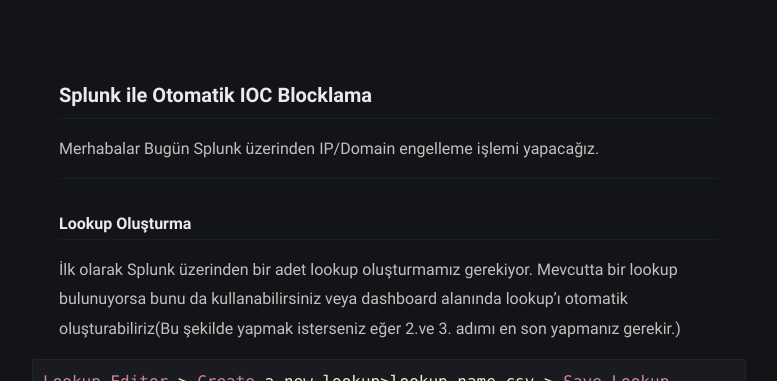
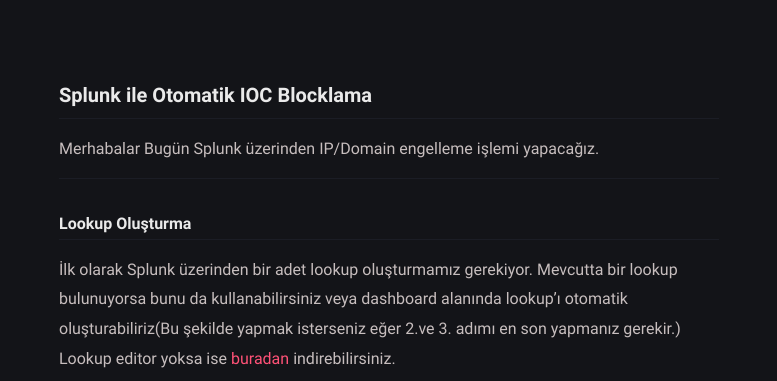
Before and after one commit to mustafayilmazco/mustafayilmazco.github.io, a Jekyll site: the page built from _posts/splunk/2023-09-25-ioc-block.md, in a window 1280 px wide and 900 px high, scrolled down 331 px, cut to the strip 0-381 px from the top of the window. Shown: the whole strip, without its empty margins (251-1028 px from the left). Built offline with Jekyll 4.4.1, drawn with Linux system fonts in a browser that asks for light colours; some of the changed text lies outside the part shown.

Commit message:
Update 2023-09-25-ioc-block.md

````diff
--- a/_posts/splunk/2023-09-25-ioc-block.md
+++ b/_posts/splunk/2023-09-25-ioc-block.md
@@ -14,7 +14,7 @@ Bugün Splunk üzerinden IP/Domain engelleme işlemi yapacağız.
 <h5>Lookup Oluşturma</h5>
 <hr>
 
-İlk olarak Splunk üzerinden bir adet lookup oluşturmamız gerekiyor. Mevcutta bir lookup bulunuyorsa bunu da kullanabilirsiniz veya dashboard alanında lookup'ı otomatik oluşturabiliriz(Bu şekilde yapmak isterseniz eğer 2.ve 3. adımı en son yapmanız gerekir.)
+İlk olarak Splunk üzerinden bir adet lookup oluşturmamız gerekiyor. Mevcutta bir lookup bulunuyorsa bunu da kullanabilirsiniz veya dashboard alanında lookup'ı otomatik oluşturabiliriz(Bu şekilde yapmak isterseniz eğer 2.ve 3. adımı en son yapmanız gerekir.) Lookup editor yoksa ise <a href="https://splunkbase.splunk.com/app/1724">buradan</a> indirebilirsiniz.
 
 ```ruby
 Lookup Editor > Create a new lookup>lookup_name.csv > Save Lookup
````
Also changed, not shown: other parts of _posts/splunk/2023-09-25-ioc-block.md (+10 -2 lines).
